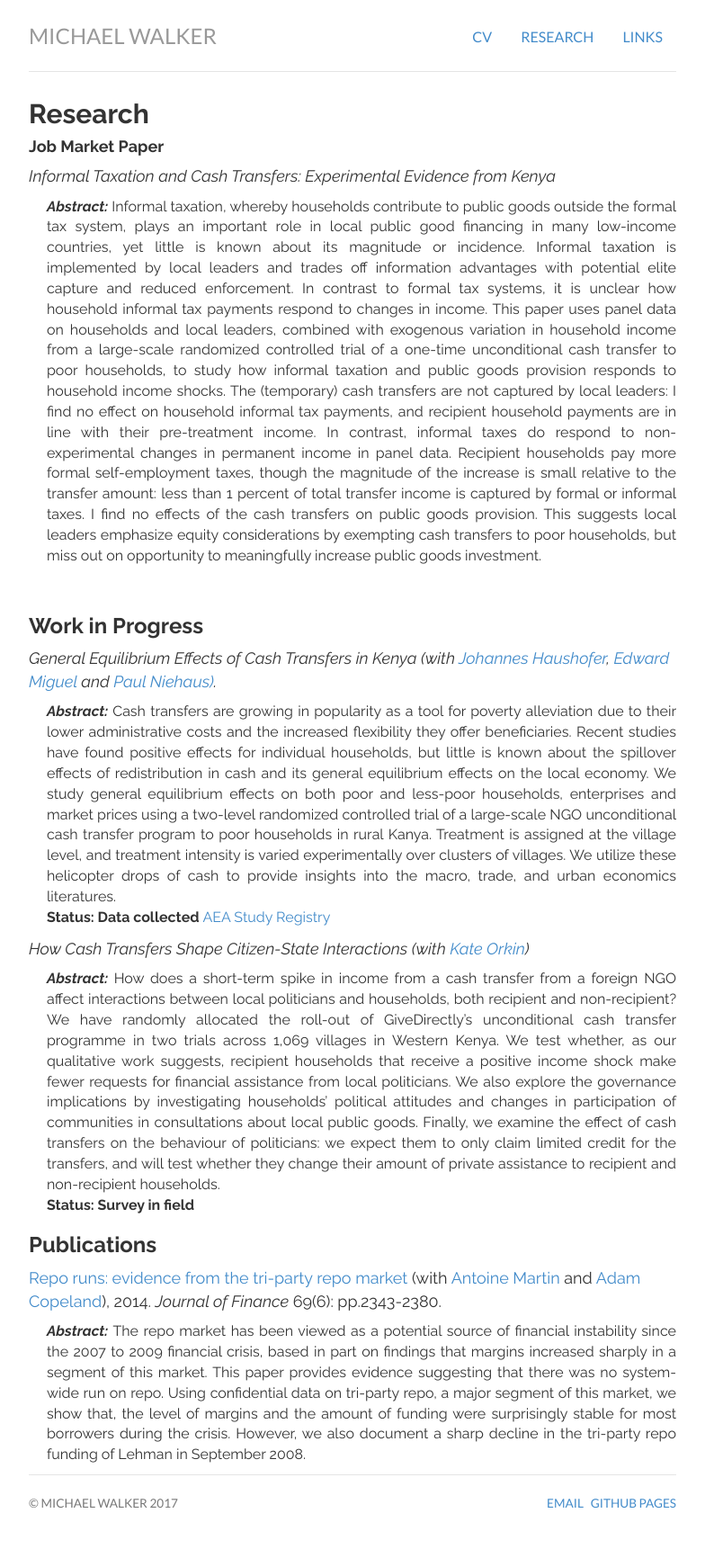
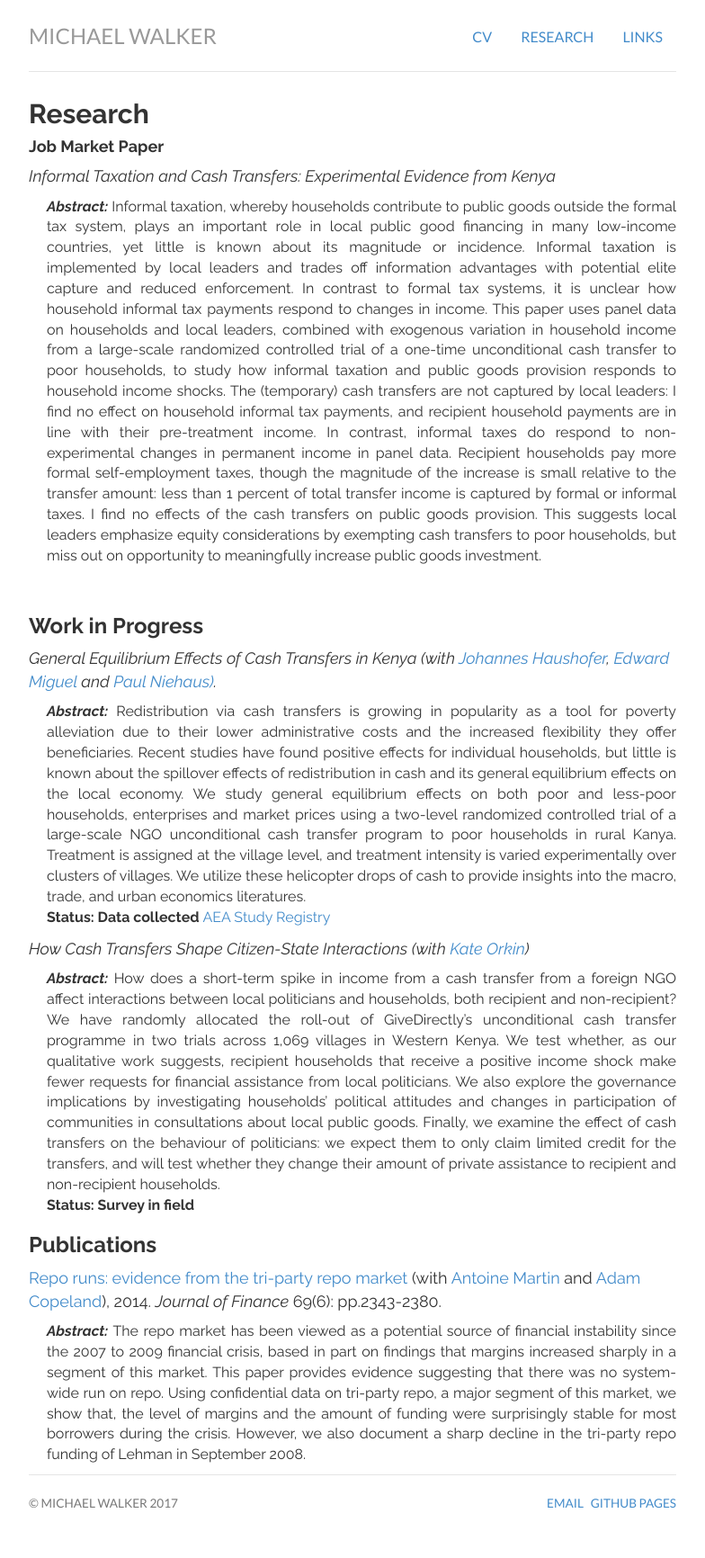
Before and after one commit to mwwalker/mwwalker.github.io, a Jekyll site: the page built from research/index.html, in a window 1280 px wide. Shown: the whole page at 90% size, without its empty margins (248-1032 px from the left). Built offline with Jekyll 4.4.1, drawn with Linux system fonts in a browser that asks for light colours; nearby versions of some CDN libraries; library files that are not in the unit come from our copies.

Commit message:
Mild abstract change

```diff
--- a/research/index.html
+++ b/research/index.html
@@ -24,7 +24,7 @@
 
       <p class="tab" style="text-align:justify">
       <b><i> Abstract: </i></b>
-      Cash transfers are growing in popularity as a tool for poverty alleviation due to their lower administrative costs and the increased flexibility they offer beneficiaries. Recent studies have found positive effects for individual households, but little is known about the spillover effects of redistribution in cash and its general equilibrium effects on the local economy. We study general equilibrium effects on both poor and less-poor households, enterprises and market prices using a two-level randomized controlled trial of a large-scale NGO unconditional cash transfer program to poor households in rural Kanya. Treatment is assigned at the village level, and treatment intensity is varied experimentally over clusters of villages. We utilize these helicopter drops of cash to provide insights into the macro, trade, and urban economics literatures.
+      Redistribution via cash transfers is growing in popularity as a tool for poverty alleviation due to their lower administrative costs and the increased flexibility they offer beneficiaries. Recent studies have found positive effects for individual households, but little is known about the spillover effects of redistribution in cash and its general equilibrium effects on the local economy. We study general equilibrium effects on both poor and less-poor households, enterprises and market prices using a two-level randomized controlled trial of a large-scale NGO unconditional cash transfer program to poor households in rural Kanya. Treatment is assigned at the village level, and treatment intensity is varied experimentally over clusters of villages. We utilize these helicopter drops of cash to provide insights into the macro, trade, and urban economics literatures.
       <br>
       <b> Status: Data collected </b>
       <a href="https://www.socialscienceregistry.org/trials/505">  AEA Study Registry</a> </p>
```
